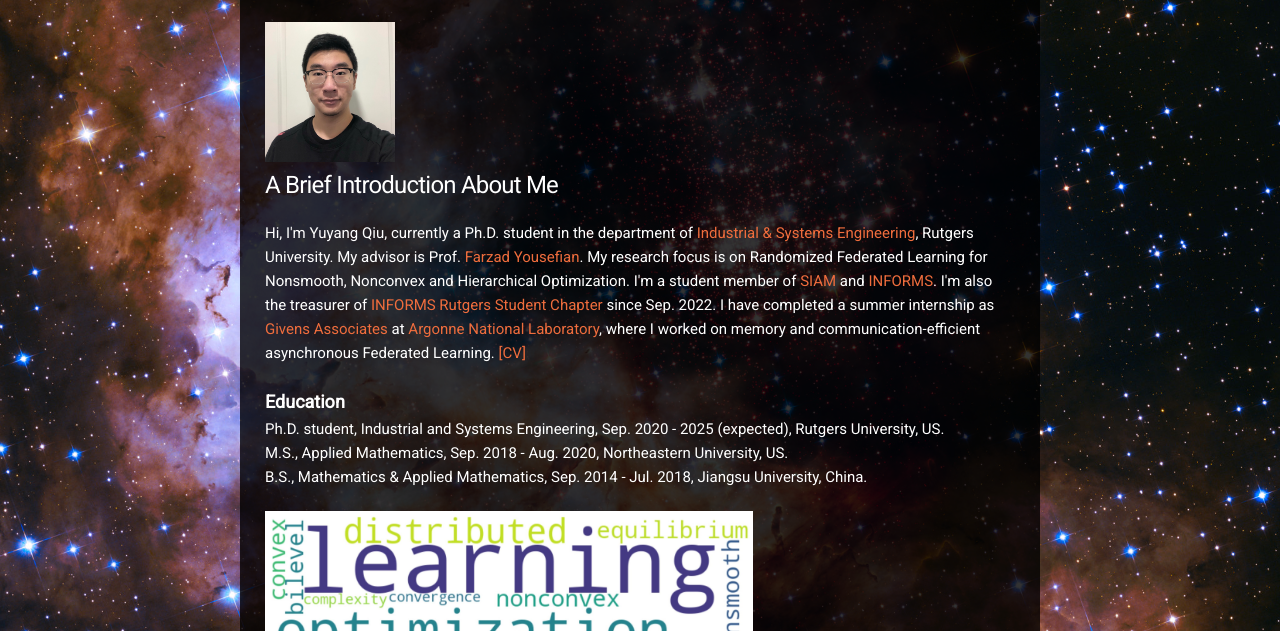
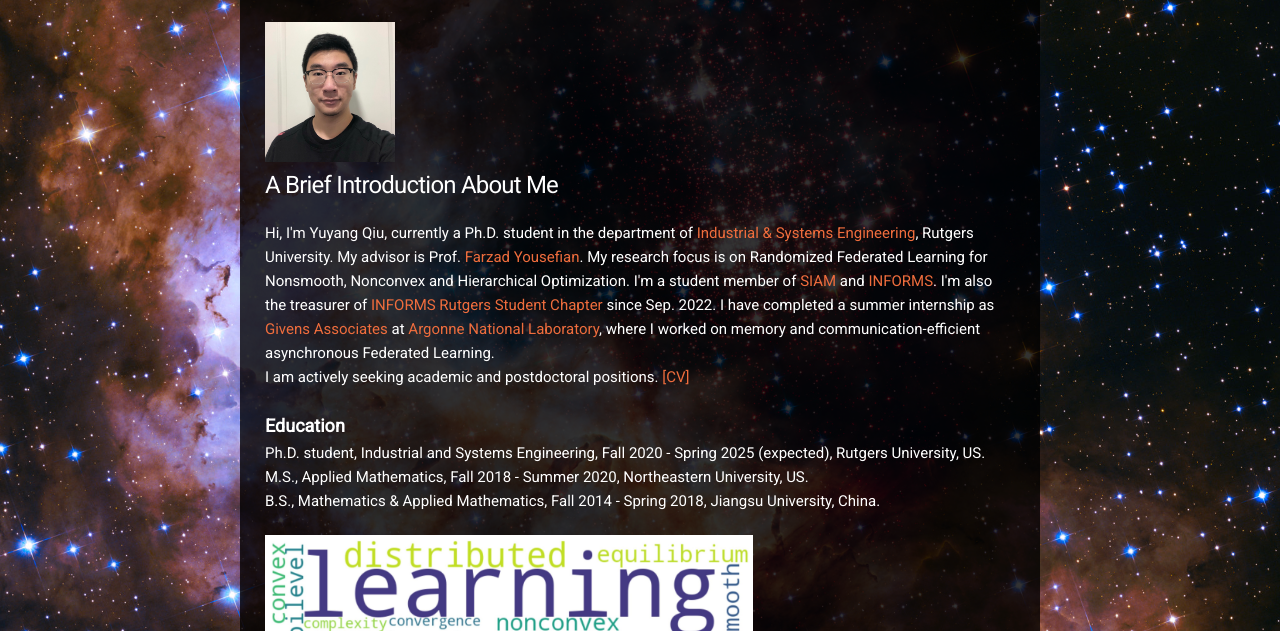
Before and after one commit to yuyangqiu2023/YuyangQiu, a plain HTML site: page index.html in a window 1280 px wide. Shown: the part 169-800 px from the top of the page. Drawn offline with nearby package versions, Linux system fonts and the light colour scheme.

Commit message:
Update index.html

```diff
--- a/index.html
+++ b/index.html
@@ -53,15 +53,15 @@
               My research focus is on Randomized Federated Learning for Nonsmooth, Nonconvex and Hierarchical Optimization.
               I'm a student member of <a href="https://www.siam.org/">SIAM</a> and <a href="https://www.informs.org/">INFORMS</a>.
               I'm also the treasurer of <a href="https://www.informs.org/Recognizing-Excellence/Award-Recipients/Rutgers-University-Student-Chapter">INFORMS Rutgers Student Chapter</a> since Sep. 2022.
-              I have completed a summer internship as <a href="https://www.anl.gov/education/givens-associates">Givens Associates</a> at <a href="https://www.anl.gov/">Argonne National Laboratory</a>, where I worked on memory and communication-efficient asynchronous Federated Learning.
-              <a href="CV_yq_v01.pdf">[CV]</a>
+              I have completed a summer internship as <a href="https://www.anl.gov/education/givens-associates">Givens Associates</a> at <a href="https://www.anl.gov/">Argonne National Laboratory</a>, where I worked on memory and communication-efficient asynchronous Federated Learning.<br>
+              I am actively seeking academic and postdoctoral positions. <a href="CV_yq_v01.pdf">[CV]</a>
 
             </p>
             <b><font size="+1">Education</font></b>
             <p>
-              Ph.D. student, Industrial and Systems Engineering, Sep. 2020 - 2025 (expected), Rutgers University, US.<br>
-              M.S., Applied Mathematics, Sep. 2018 - Aug. 2020, Northeastern University, US.<br>
-              B.S., Mathematics & Applied Mathematics, Sep. 2014 - Jul. 2018, Jiangsu University, China.<br>
+              Ph.D. student, Industrial and Systems Engineering, Fall 2020 - Spring 2025 (expected), Rutgers University, US.<br>
+              M.S., Applied Mathematics, Fall 2018 - Summer 2020, Northeastern University, US.<br>
+              B.S., Mathematics & Applied Mathematics, Fall 2014 - Spring 2018, Jiangsu University, China.<br>
             </p>
 
             <img src="research_key_words_v02.jpg" style="width:65%; height:auto; margin: 0; padding: 0; border: none;">
```
